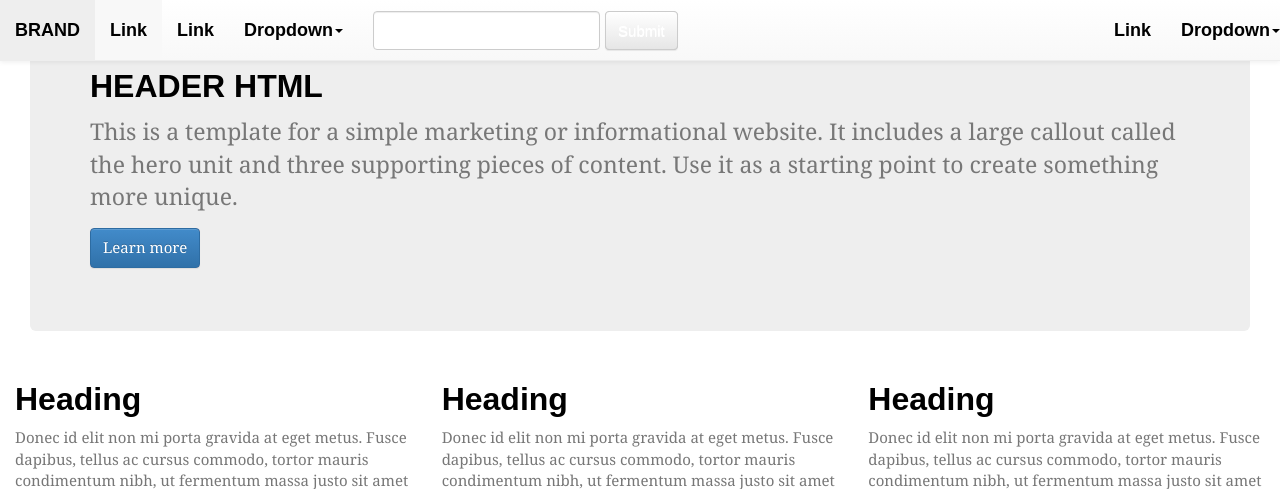
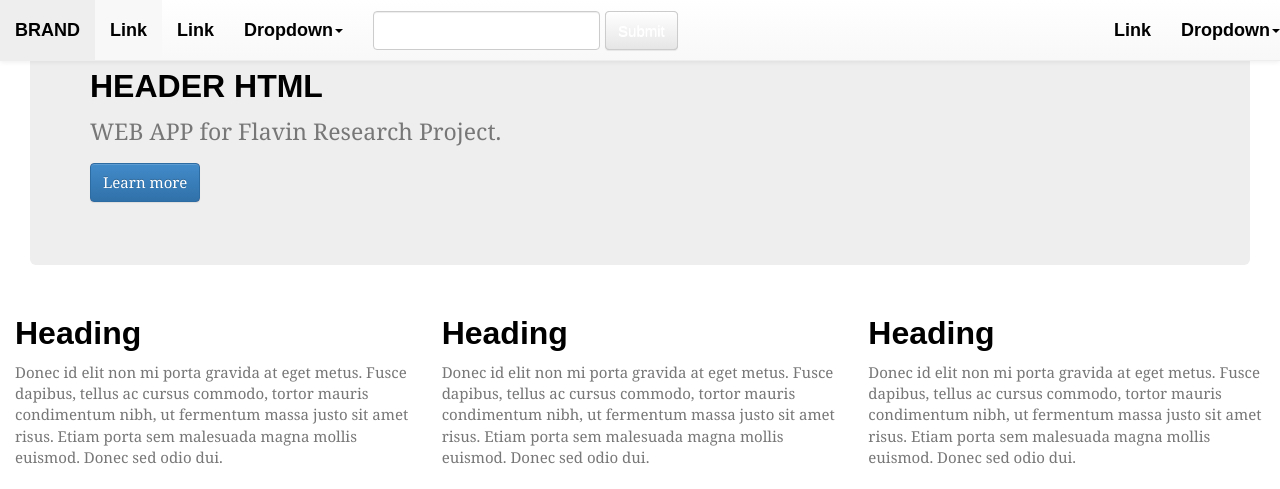
Before and after one commit to FlavoInformatics/FlavinDB_Web, a Flask app: page / in a window 1280 px wide. Shown: the top 489 px of the page. Run offline with Flask 2, Linux system fonts and the light colour scheme; style sheets or scripts are compiled from the project's sources; some libraries are stand-ins or nearby versions; some web fonts are replaced.

Commit message:
changed some of the html files

```diff
--- a/templates/header.html
+++ b/templates/header.html
@@ -80,7 +80,7 @@
             HEADER HTML
         </h2>
         <p>
-            This is a template for a simple marketing or informational website. It includes a large callout called the hero unit and three supporting pieces of content. Use it as a starting point to create something more unique.
+          WEB APP for Flavin Research Project.
         </p>
         <p>
             <a class="btn btn-primary btn-large" href="#">Learn more</a>
```
